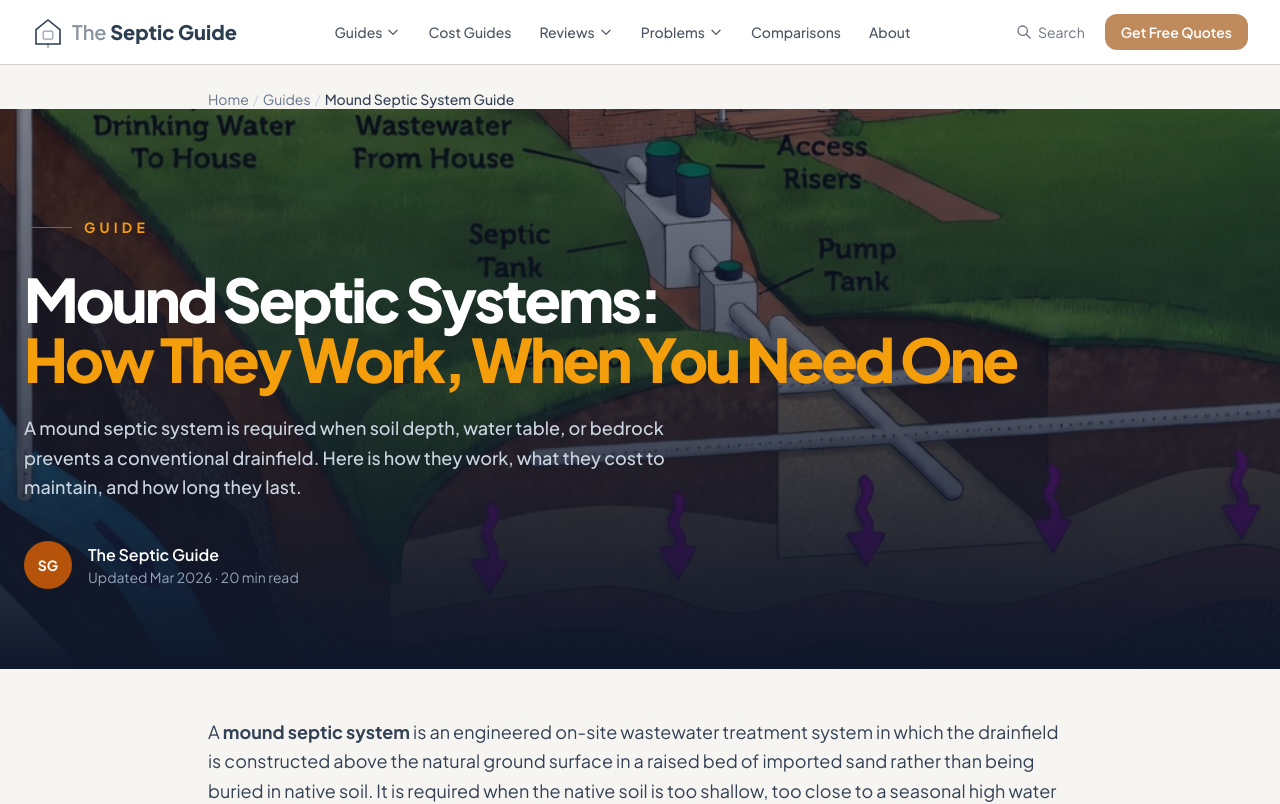
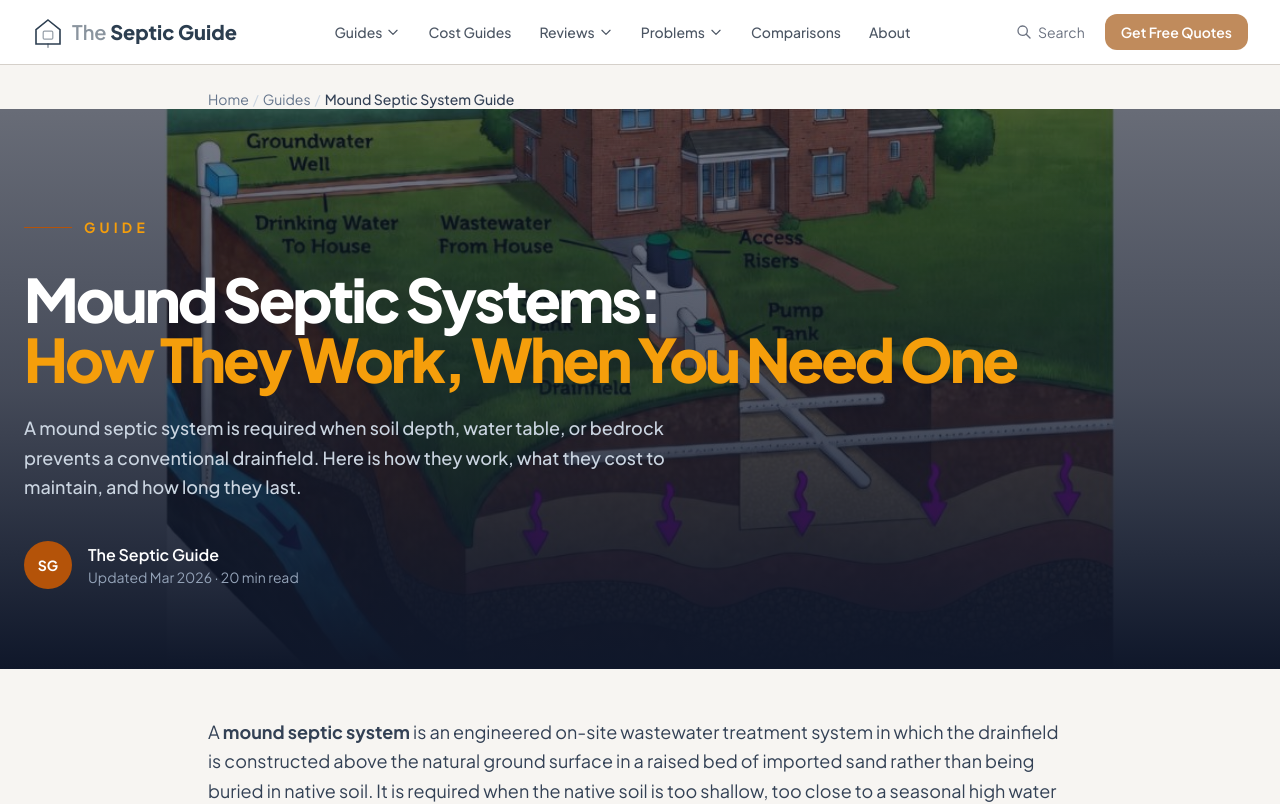
Before and after one commit to thebasementguide2026/theseptic.guide-, a Next.js app: page /guides/mound-septic-system in a window 1280 px wide. Shown: the top 804 px of the page. Built offline with nearby package versions, Linux system fonts and the light colour scheme.

Commit message:
Update hero and embedded image to moundsystem.jpg

```diff
--- a/app/guides/mound-septic-system/page.tsx
+++ b/app/guides/mound-septic-system/page.tsx
@@ -13,7 +13,7 @@ export const metadata: Metadata = {
     url: 'https://theseptic.guide/guides/mound-septic-system',
     siteName: 'The Septic Guide',
     type: 'article',
-    images: [{ url: 'https://theseptic.guide/image.jpg', width: 1200, height: 630, alt: 'Mound septic system guide' }],
+    images: [{ url: 'https://theseptic.guide/moundsystem.jpg', width: 1200, height: 630, alt: 'Mound septic system guide' }],
   },
   alternates: { canonical: 'https://theseptic.guide/guides/mound-septic-system' },
 }
@@ -23,7 +23,7 @@ const articleSchema = {
   '@type': 'Article',
   headline: 'Mound Septic Systems: How They Work, When You Need One, and How to Maintain It',
   description: 'A mound septic system is required when soil depth, water table, or bedrock prevents a conventional drainfield. Here is how they work, what they cost to maintain, and how long they last.',
-  image: 'https://theseptic.guide/image.jpg',
+  image: 'https://theseptic.guide/moundsystem.jpg',
   datePublished: '2026-03-24',
   dateModified: '2026-03-24',
   author: { '@type': 'Organization', name: 'The Septic Guide', url: 'https://theseptic.guide' },
@@ -116,7 +116,7 @@ export default function MoundSepticSystemGuide() {
               <Breadcrumbs items={[{ label: 'Guides', href: '/guides' }, { label: 'Mound Septic System Guide' }]} />
       {/* Article Hero */}
       <section className='relative h-[70vh] min-h-[500px] bg-slate-900 overflow-hidden'>
-        <Image src='/image.jpg' alt='Mound septic system guide' fill className='object-cover opacity-45 scale-105 transition-transform duration-700 hover:scale-100' priority />
+        <Image src='/moundsystem.jpg' alt='Mound septic system guide' fill className='object-cover opacity-45 scale-105 transition-transform duration-700 hover:scale-100' priority />
         <div className='absolute inset-0 bg-gradient-to-t from-slate-900 via-slate-900/40 to-transparent' />
         <div className='relative h-full max-w-7xl mx-auto px-6 flex flex-col justify-end pb-20'>
           <div className='flex items-center space-x-3 mb-8'>
@@ -197,7 +197,7 @@ export default function MoundSepticSystemGuide() {
 
           {/* Embedded image */}
           <div className='my-8 rounded-xl overflow-hidden'>
-            <Image src='/image.jpg' alt='Cross-section view of a mound septic system showing the sand bed, distribution pipes, and gravel layers' width={900} height={500} className='w-full h-auto' />
+            <Image src='/moundsystem.jpg' alt='Cross-section view of a mound septic system showing the sand bed, distribution pipes, and gravel layers' width={900} height={500} className='w-full h-auto' />
             <p className='text-xs text-slate-500 mt-2 italic'>A mound septic system uses a raised sand bed to treat effluent when native soil conditions are inadequate for a conventional drainfield.</p>
           </div>
 
```
